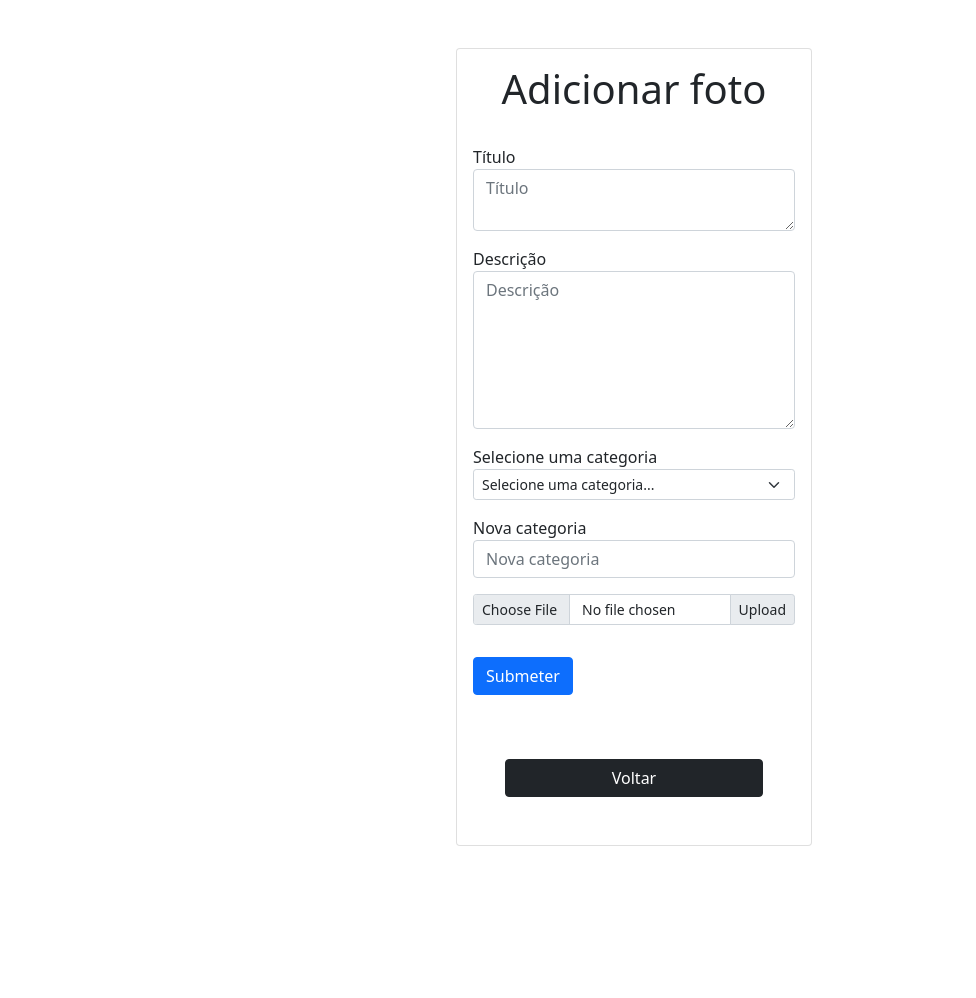
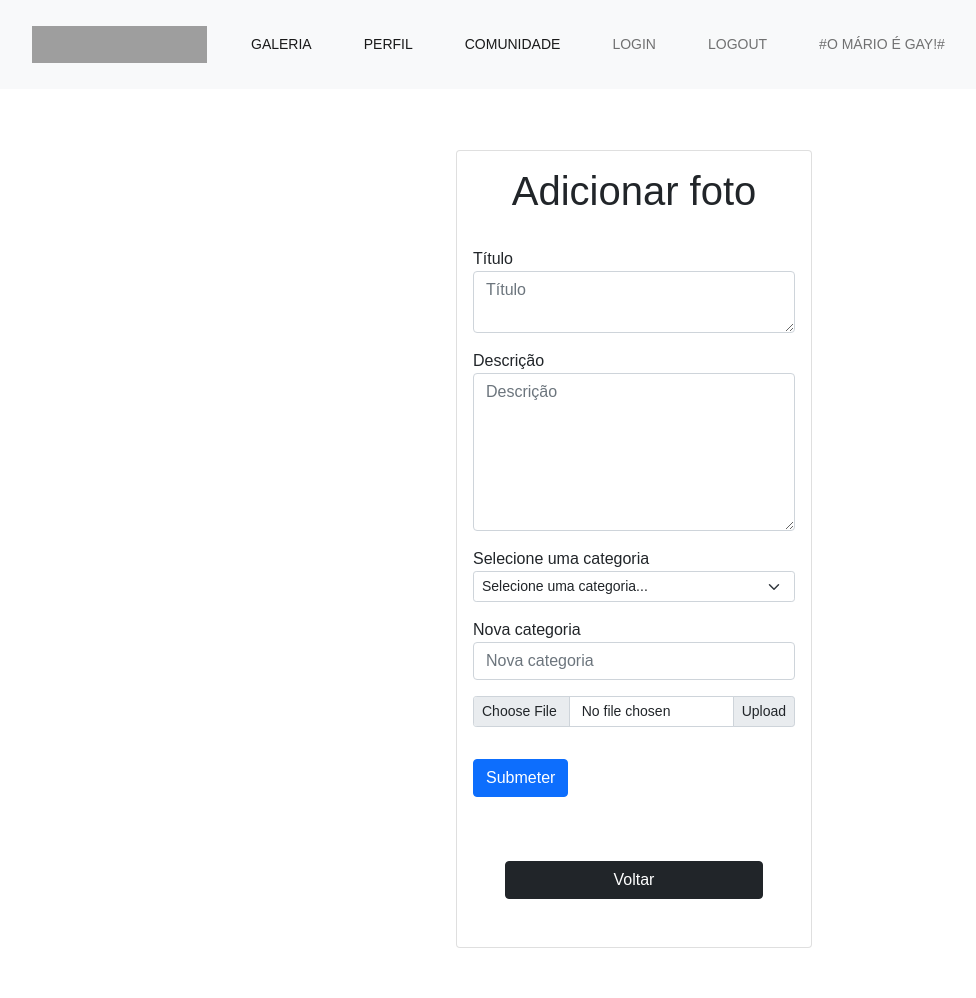
Before and after one commit to kreativermario/projetoDIAM, a Django app: template projetosite/fotos/templates/fotos/criar.html in a window 1280 px wide. Shown: the whole page, without its empty margins (6-982 px from the left). Before the commit the page ends 846 px from the top, so only its background shows below. Run offline with Django 3.2, Linux system fonts and the light colour scheme; the template is opened without the code that fills it, so the values that code supplies are empty; some libraries are stand-ins or nearby versions; grey boxes are pictures that could not be loaded.

Commit message:
navbar + body fix

```diff
--- a/projetosite/fotos/templates/base.html
+++ b/projetosite/fotos/templates/base.html
@@ -16,27 +16,33 @@
     {% load static %}
     <link rel="stylesheet" type="text/css" href="{% static 'css/galeria.css' %}">
     <link rel="stylesheet" type="text/css" href="{% static 'css/perfil.css' %}">
+    <link rel="stylesheet" type="text/css" href="{% static 'css/navbar.css' %}">
     {% endblock %}
 
 </head>
 <header>
-    <nav class="navbar navbar-light navbar-expand-md mt-2" id="mainNav" xmlns="http://www.w3.org/1999/html">
-        <div class="container"><a class="navbar-brand" href="#">Brand</a><button data-bs-toggle="collapse" class="navbar-toggler navbar-toggler-right" data-bs-target="#navbarResponsive" type="button" aria-controls="navbarResponsive" aria-expanded="false" aria-label="Toggle navigation" value="Menu"><i class="fa fa-bars"></i></button>
-            <div class="collapse navbar-collapse" id="navbarResponsive">
-                <ul class="navbar-nav ms-auto">
-                    <li class="nav-item nav-link"><a class="nav-link active" href="{% url 'fotos:galeria' %}">Gallery</a></li>
-                    <li class="nav-item nav-link"><a class="nav-link" href="{% url 'fotos:comunidade' %}">Members Page</a></li>
-                    <li class="nav-item nav-link"><a class="nav-link" href="#contact">contact</a></li>
+      <nav class="navbar navbar-light navbar-expand-md fixed-top bg-light">
+        <div class="containerNav">
+            <div id="navbarResponsive">
+                <ul class="navbar-nav md-auto">
+                    <li class="nav-item nav-link"><img src="/static/images/logo/FStoppersLogo.png" width="175" height="37"></li>
+                    <li class="nav-item nav-link"><a class="nav-link active" href="/intro">Galeria</a></li>
+                    <li class="nav-item nav-link"><a class="nav-link active" href="/profile">Perfil</a></li>
+                    <li class="nav-item nav-link"><a class="nav-link active" href="/comunidade">Comunidade</a></li>
+                    <li class="nav-item nav-link"><a class="nav-link" href="login">Login</a></li>
+                    <li class="nav-item nav-link"><a class="nav-link" href="#Logout#">Logout</a></li>
+                    <li class="nav-item nav-link"><a class="nav-link" href="/Profile">#O Mário é GAY!#</a></li>
                 </ul>
             </div>
         </div>
-    </nav>
+      </nav>
 </header>
 
 
-
+<body style="margin-top: 150px; margin-bottom: 50px">
 {% block content %}
 {% endblock %}
+</body>
 {% block footer %}
 <script src="https://kit.fontawesome.com/a438f83675.js" crossorigin="anonymous"></script>
 <script src="https://code.jquery.com/jquery-3.5.1.slim.min.js"
--- a/projetosite/fotos/templates/fotos/comunidade.html
+++ b/projetosite/fotos/templates/fotos/comunidade.html
@@ -3,7 +3,6 @@
 {% block title %} Comunidade {% endblock %}
 
 {% block content %}
-<body class="m-5">
 <div class="container">
     <div class="row bootstrap snippets bootdeys">
         <div class="col-md-0 col-sm-0">
@@ -51,5 +50,4 @@
         </div>
         {% endfor %}
     </div>
-</body>
 {% endblock %}
--- a/projetosite/fotos/templates/fotos/criar.html
+++ b/projetosite/fotos/templates/fotos/criar.html
@@ -1,17 +1,10 @@
-<!DOCTYPE html>
-<html lang="en">
-<head>
-    <meta charset="UTF-8">
-    <title>Adicionar foto</title>
+{% extends 'base.html' %}
 
-    <!-- Bootstrap CSS only -->
-    <link href="https://cdn.jsdelivr.net/npm/bootstrap@5.1.3/dist/css/bootstrap.min.css"
-          rel="stylesheet"
-          integrity="sha384-1BmE4kWBq78iYhFldvKuhfTAU6auU8tT94WrHftjDbrCEXSU1oBoqyl2QvZ6jIW3" crossorigin="anonymous">
+{% block title %}
+Adicionar foto
+{% endblock %}
 
-
-</head>
-<body class="m-5">
+{% block content %}
 <div class="container">
     <div class="row justify-content-center">
         <div class="col-md-4">
@@ -67,5 +60,4 @@
 
 
 </div>
-</body>
-</html>
+{% endblock %}
--- a/projetosite/fotos/templates/fotos/foto.html
+++ b/projetosite/fotos/templates/fotos/foto.html
@@ -5,7 +5,6 @@
 {% endblock %}
 
 {% block content %}
-<body class="m-5">
 <div class="container">
     <div class="row">
         <div class="col md-10">
@@ -138,6 +137,4 @@
     </div>
 
 </div>
-
-</body>
 {% endblock %}
--- a/projetosite/fotos/templates/fotos/galeria.html
+++ b/projetosite/fotos/templates/fotos/galeria.html
@@ -5,8 +5,6 @@
 {% endblock %}
 
 {% block content %}
-
-<body class="m-5">
 <div class="container">
 
     <div class="row">
@@ -136,5 +134,4 @@
 
     </div>
 </div>
-</body>
 {% endblock %}
--- a/projetosite/fotos/templates/fotos/no_perms.html
+++ b/projetosite/fotos/templates/fotos/no_perms.html
@@ -9,7 +9,6 @@
 {% endblock %}
 
 {% block content %}
-<body>
 <div class='hover'>
     <div class='background'>
         <div class='door'>403</div>
@@ -33,5 +32,4 @@
         </div>
     </div>
 </div>
-</body>
 {% endblock %}
--- /dev/null
+++ b/projetosite/static/css/navbar.css
@@ -0,0 +1,62 @@
+@import url('https://fonts.googleapis.com/css?family=Work+Sans:400,600%27');
+
+.containerNav {
+    width: 80%;
+    margin: 10px;
+}
+
+header {
+    background: #797878;
+}
+
+header::after {
+    content: '';
+    display: table;
+    clear: both;
+}
+
+nav {
+    float: right;
+}
+
+nav ul {
+    margin: 0px;
+    padding: 0px;
+    list-style: none;
+}
+
+nav li {
+    display: inline-block;
+    margin-left: 20px;
+    padding-top: 23px;
+
+    position: relative;
+}
+
+nav a {
+    color: #444;
+    text-decoration: none;
+    text-transform: uppercase;
+    font-size: 14px;
+}
+
+nav a:hover {
+    color: #000;
+}
+
+nav a::before {
+    content: '';
+    display: inline-block;
+    height: 5px;
+    background-color: #444;
+
+    position: absolute;
+    top: 0;
+    width: 0%;
+
+    transition: all ease-in-out 250ms;
+}
+
+nav a:hover::before {
+    width: 100%;
+}
```
Also changed, not shown: projetosite/db.sqlite3. Lines whose indentation alone changed are shown as unchanged.
